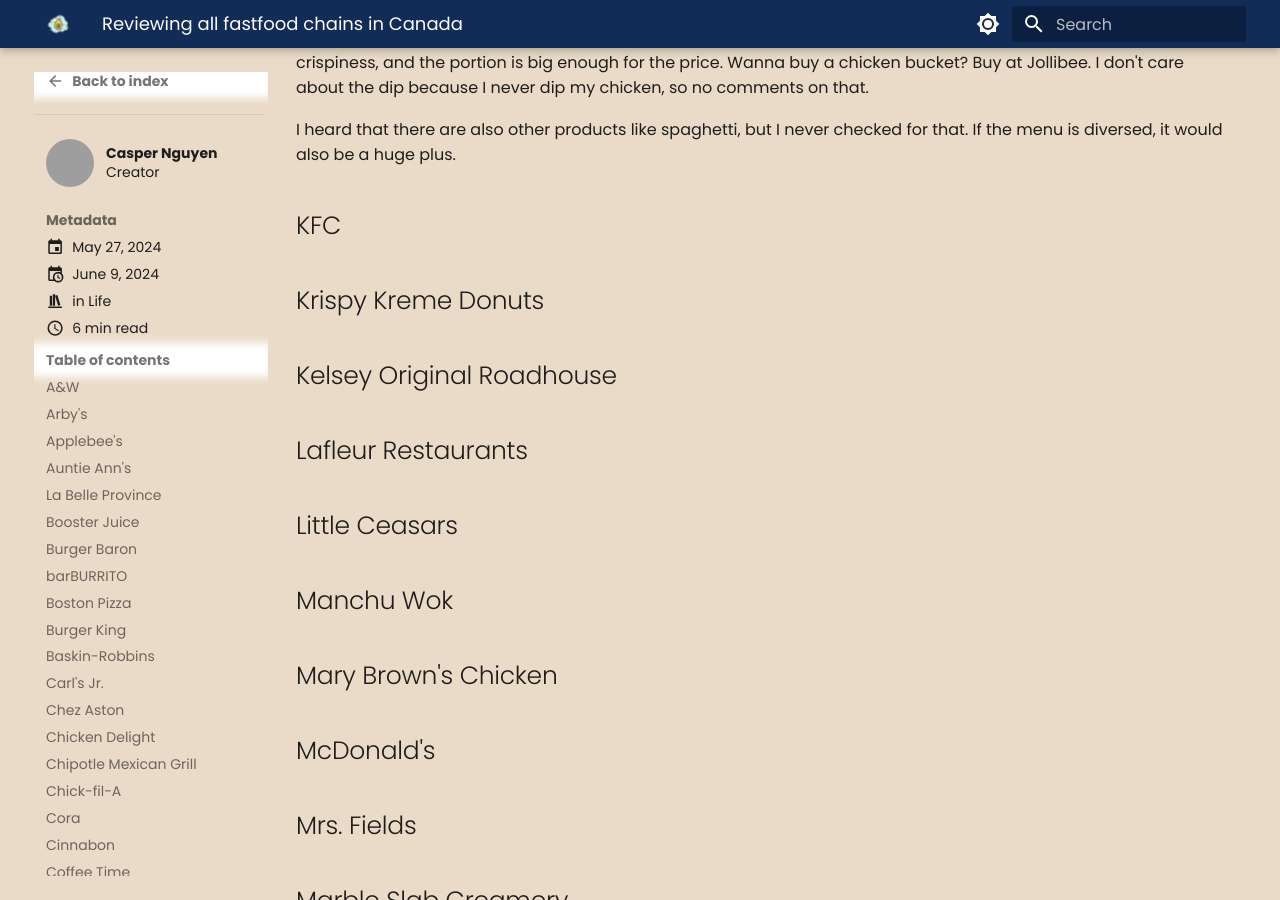
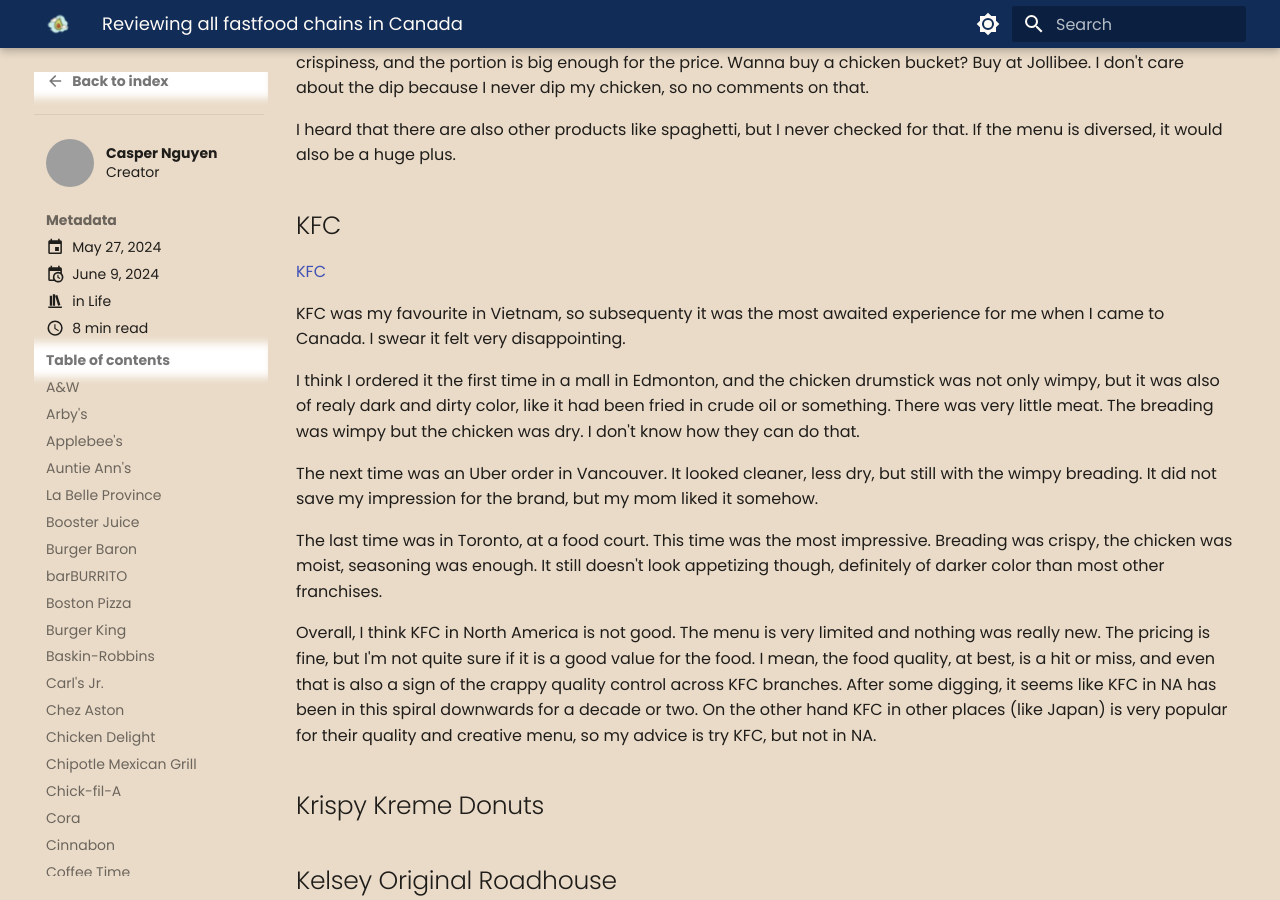
Before and after one commit to SCWinter259/personal-site, an MkDocs documentation site: the page built from docs/blog/posts/Life/LIFE_3.md, in a window 1280 px wide and 900 px high, scrolled down 6105 px. Built offline with MkDocs 1.6.1 and Material for MkDocs 9.7.7, drawn with Linux system fonts in a browser that asks for light colours; grey boxes are pictures that could not be loaded.

Commit message:
added KFC

```diff
--- a/docs/blog/posts/Life/LIFE_3.md
+++ b/docs/blog/posts/Life/LIFE_3.md
@@ -136,13 +136,25 @@
 
 ## Jollibee
 
-[Jollibee](../../../assets/Jollibee.png)
+[Jollibee](../../../assets/fastfood_chains/Jollibee.png)
 
 Jollibee, in my opinion, should be the standard of fastfood in Canada. It is the first big chain that I feel like the chain as a whole is worth your meal. I'm not even saying that the chain gives an incredible money value for your food or anything, but this is the standard. The main product is fried chicken, and although it has enough spices, enough crispiness, and the portion is big enough for the price. Wanna buy a chicken bucket? Buy at Jollibee. I don't care about the dip because I never dip my chicken, so no comments on that.
 
 I heard that there are also other products like spaghetti, but I never checked for that. If the menu is diversed, it would also be a huge plus.
 
 ## KFC
+
+[KFC](../../../assets/fastfood_chains/KFC.png)
+
+KFC was my favourite in Vietnam, so subsequenty it was the most awaited experience for me when I came to Canada. I swear it felt very disappointing.
+
+I think I ordered it the first time in a mall in Edmonton, and the chicken drumstick was not only wimpy, but it was also of realy dark and dirty color, like it had been fried in crude oil or something. There was very little meat. The breading was wimpy but the chicken was dry. I don't know how they can do that.
+
+The next time was an Uber order in Vancouver. It looked cleaner, less dry, but still with the wimpy breading. It did not save my impression for the brand, but my mom liked it somehow.
+
+The last time was in Toronto, at a food court. This time was the most impressive. Breading was crispy, the chicken was moist, seasoning was enough. It still doesn't look appetizing though, definitely of darker color than most other franchises.
+
+Overall, I think KFC in North America is not good. The menu is very limited and nothing was really new. The pricing is fine, but I'm not quite sure if it is a good value for the food. I mean, the food quality, at best, is a hit or miss, and even that is also a sign of the crappy quality control across KFC branches. After some digging, it seems like KFC in NA has been in this spiral downwards for a decade or two. On the other hand KFC in other places (like Japan) is very popular for their quality and creative menu, so my advice is try KFC, but not in NA.
 
 ## Krispy Kreme Donuts
 
```
Also changed, not shown: docs/assets/fastfood_chains/KFC.png (added).
